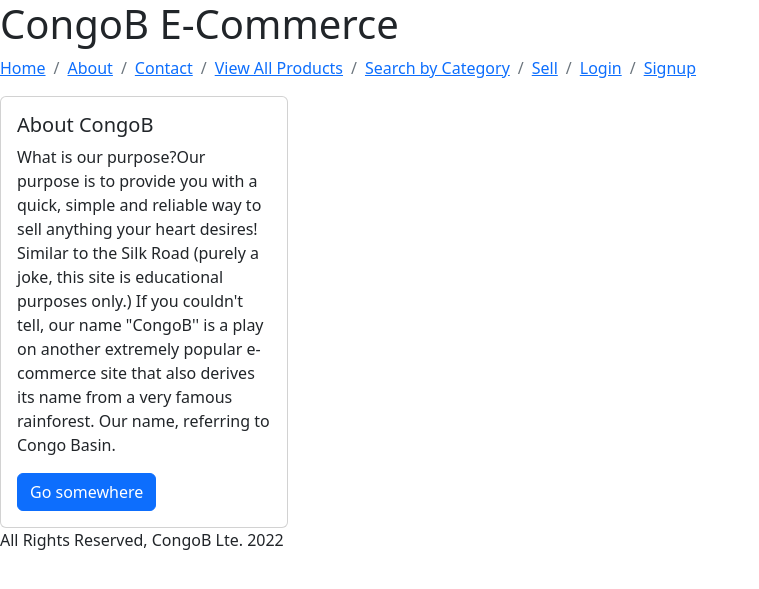
After one commit to ijritchey/my_e_commerce, a Django app: page /about/ in a window 1280 px wide. The commit adds this page. Shown: the top 589 px of the page, without its empty margins (0-759 px from the left). Run offline with Django 4.2, Linux system fonts and the light colour scheme.

Commit message:
added contact, about html & updated urls/views

```diff
--- /dev/null
+++ b/e_commerce_app/templates/about.html
@@ -0,0 +1,19 @@
+{% extends 'base.html' %}
+
+{% block content %}
+<div class="card" style="width: 18rem;">
+    <div class="card-body">
+        <h5 class="card-title">About CongoB</h5>
+        <p class="card-text">
+            What is our purpose?Our purpose is to provide you with a quick, simple and reliable way to sell anything
+            your heart desires! Similar to
+            the Silk Road (purely a joke, this site is educational purposes only.) If you couldn't tell, our name
+            "CongoB'' is a
+            play on another extremely popular e-commerce site that also derives its name from a very famous rainforest.
+            Our
+            name, referring to Congo Basin.</p>
+        <a href="#" class="btn btn-primary">Go somewhere</a>
+    </div>
+</div>
+
+{% endblock %}
--- a/e_commerce_app/templates/base.html
+++ b/e_commerce_app/templates/base.html
@@ -13,14 +13,16 @@
 </head>
 
 <body>
-    <h1>Welcome to CongoB E-Commerce Lte.</h1>
+    <h1>CongoB E-Commerce</h1>
 
     <nav aria-label="breadcrumb">
         <ol class="breadcrumb">
             <li class="breadcrumb-item"><a href="/">Home</a></li>
+            <li class="breadcrumb-item"><a href="/about/">About</a></li>
+            <li class="breadcrumb-item"><a href="/contact/">Contact</a></li>
             <li class="breadcrumb-item active" aria-current="page"><a href="/items">View All Products</a></li>
-            <li class="breadcrumb-item active" aria-current="page"><a href="/item/create">Sell!</a></li>
-            <li class="breadcrumb-item active" aria-current="page"><a href="/item/create">Buy!</a></li>
+            <li class="breadcrumb-item active" aria-current="page"><a href="/items">Search by Category</a></li>
+            <li class="breadcrumb-item active" aria-current="page"><a href="/item/create">Sell</a></li>
             {% if user.is_authenticated %}
             <li class="breadcrumb-item active" aria-current="page"><a href="/user/{{user}}">{{user}}'s Profile</a></li>
             <li class="breadcrumb-item active" aria-current="page"><a href="{% url 'logout' %}">Logout</a></li>
@@ -35,7 +37,7 @@
 
     {% endblock %}
 
-    <footer>All Rights Reserved, CongoB 2022</footer>
+    <footer>All Rights Reserved, CongoB Lte. 2022</footer>
     <script src="https://cdn.jsdelivr.net/npm/@popperjs/core@2.11.6/dist/umd/popper.min.js"
         integrity="sha384-oBqDVmMz9ATKxIep9tiCxS/Z9fNfEXiDAYTujMAeBAsjFuCZSmKbSSUnQlmh/jp3"
         crossorigin="anonymous"></script>
--- a/e_commerce_app/templates/index.html
+++ b/e_commerce_app/templates/index.html
@@ -84,12 +84,12 @@
         </header>
 
         <main class="px-3">
-            <h1>Catcollector</h1>
+            <h1>Buy whatever your heart desires!</h1>
             <p class="lead">
                 Welcome to our CongoB E-Commerce. Sell and buy, whatever you want!
             </p>
             <p class="lead">
-                <a href="/items" class="btn btn-lg btn-secondary fw-bold border-white bg-black">View All Items</a>
+                <a href="/items" class="btn btn-lg btn-secondary fw-bold border-white bg-black">See All Products</a>
             </p>
         </main>
 
--- a/e_commerce_app/templates/profile.html
+++ b/e_commerce_app/templates/profile.html
@@ -8,9 +8,9 @@
 {% for item in items %}
 <a href="/item/{{ item.id }}">
   <h2>{{ item.name }}</h2>
-  </a>
-  <h4>{{ item.description }}</h4>
-  <h4>${{ item.price }}</h4>
+</a>
+<h4>{{ item.description }}</h4>
+<h4>${{ item.price }}</h4>
 
 {% endfor %}
 
--- a/e_commerce_app/urls.py
+++ b/e_commerce_app/urls.py
@@ -6,9 +6,10 @@ urlpatterns = [
     path('about/', views.about, name='about'),
     path('contact/', views.contact, name='contact'),
     path('items/', views.items_index, name='items_index'),
+    path('items/<int:item_id>/', views.items_show, name='items_show'),
     path('items/create/', views.ItemCreate.as_view(), name='items_create'),
-    path('items/<int:pk>/update', views.ItemUpdate.as_view(), name='itmes_update'),
-    path('items/<int:pk>/delete', views.ItemDelete.as_view(), name='itmes_delete'),
+    path('items/<int:pk>/update', views.ItemUpdate.as_view(), name='items_update'),
+    path('items/<int:pk>/delete', views.ItemDelete.as_view(), name='items_delete'),
     path('user/<username>', views.profile, name='profile'),
     path('login/', views.login_view, name='login'),
     path('logout/', views.logout_view, name='logout'),
--- a/e_commerce_app/views.py
+++ b/e_commerce_app/views.py
@@ -29,7 +29,7 @@ class ItemCreate(CreateView):
 @method_decorator(login_required, name='dispatch')
 class ItemUpdate(UpdateView):
     model = Item
-    fields = ['name', 'breed', 'description', 'age']
+    fields = ['name', 'description', 'price', 'category']
 
     def form_valid(self, form):
         self.object = form.save(commit=False)
@@ -62,8 +62,8 @@ def items_index(request):
     return render(request, 'items/index.html', {'items': items})
 
 
-def items_show(request, cat_id):
-    item = Item.objects.get(id=cat_id)
+def items_show(request, item_id):
+    item = Item.objects.get(id=item_id)
     return render(request, 'items/show.html', {'item': item})
 
 
```
Also changed, not shown: e_commerce_app/templates/contact.html (+7 -14 lines), e_commerce_app/templates/items/index.html (+7 -8 lines), e_commerce_app/templates/items/show.html (+4 -5 lines).
